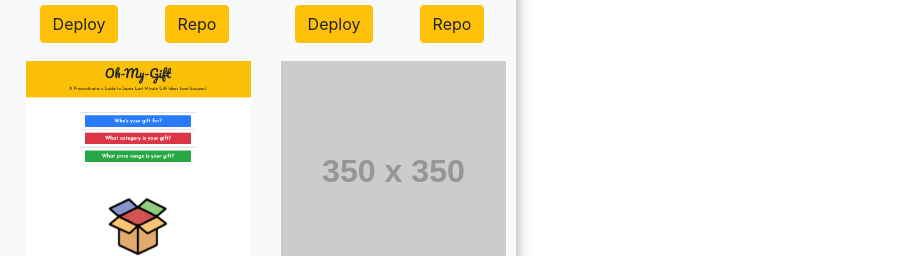
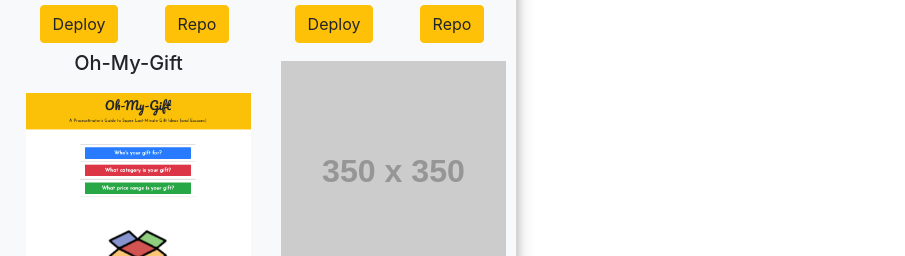
Before and after one commit to JRLaro/HomeWork_02, a plain HTML site: page portfolio.html in a window 1280 px wide. Shown: the part 440-696 px from the top of the page, 375-1280 px from the left. Drawn offline with nearby package versions, Linux system fonts and the light colour scheme; placeholder pictures from the web are drawn by us.

Commit message:
added project name

```diff
--- a/portfolio.html
+++ b/portfolio.html
@@ -145,6 +145,7 @@
                         </div>
                         <!-- Project 5 -->
                         <div class="col-md-4">
+                            <h5>Oh-My-Gift</h5>
                             <img class="img-fluid float-left mr-2 mb-1" src="./Images/omg.png"
                                 alt="350*350" />
 
```
